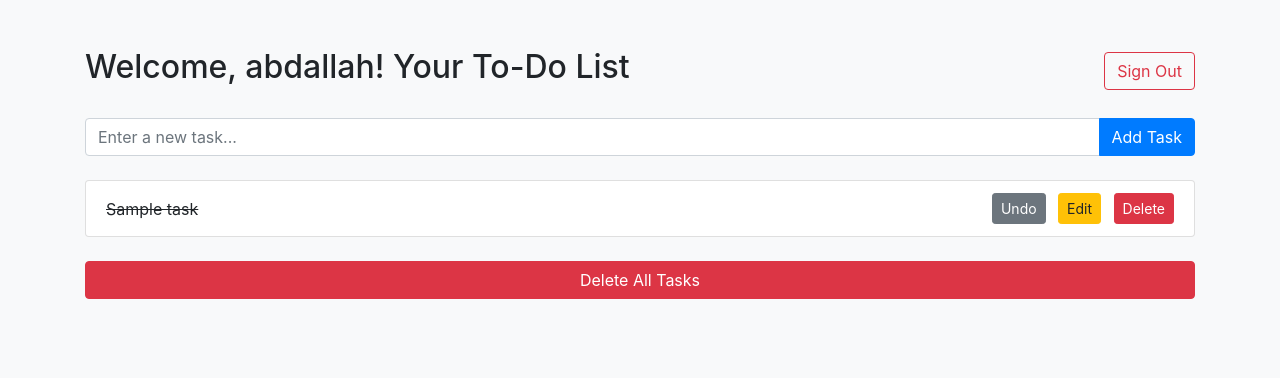
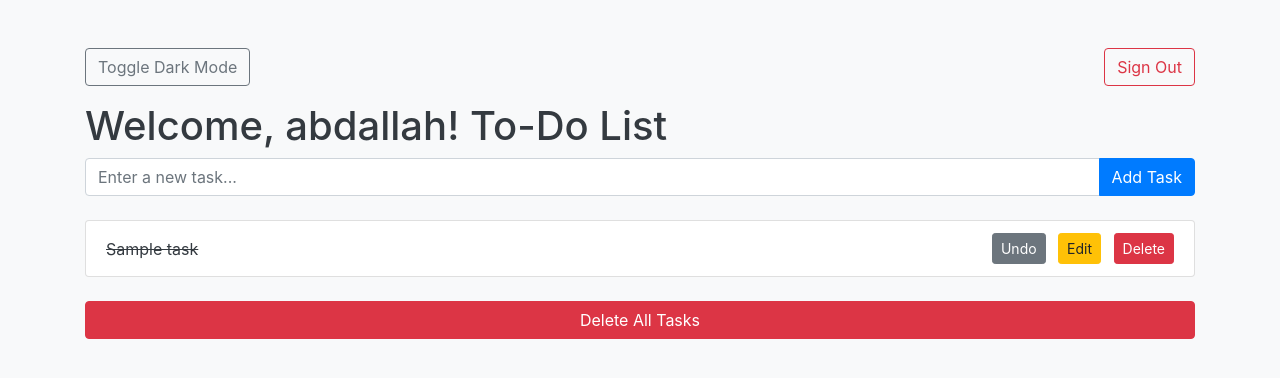
Before and after one commit to AbdullahSaidAbdeaaziz/to_do_list, a Django app: page /tasks/ in a window 1280 px wide. Shown: the top 378 px of the page. Run offline with Django 5.2, Linux system fonts and the light colour scheme; a user stored in the database is signed in; tables that the repository leaves empty hold one stand-in row (values such as "Sample post"); some libraries are stand-ins or nearby versions.

Commit message:
adding dark mode btn

```diff
--- a/tasks/templates/tasks/index.html
+++ b/tasks/templates/tasks/index.html
@@ -4,18 +4,28 @@
 <head>
   <meta charset="UTF-8">
   <meta name="viewport" content="width=device-width, initial-scale=1.0">
+
   <title>To-Do List</title>
   <!-- Bootstrap CSS -->
   <link rel="stylesheet" href="https://maxcdn.bootstrapcdn.com/bootstrap/4.5.2/css/bootstrap.min.css">
 </head>
 
-<body class="bg-light">
+<body class="bg-light text-dark">
   <div class="container mt-5">
-    <!-- Header with Title and Sign Out Button -->
-    <div class="d-flex justify-content-between align-items-center mb-4">
-      <h2>Welcome, {{ request.user.username }}! Your To-Do List</h2>
-      <a href="{% url 'logout_user' %}" class="btn btn-outline-danger">Sign Out</a>
+    <!-- Header with Dark Mode Toggle and Sign Out Button -->
+    <div class="d-flex justify-content-between align-items-center mb-3">
+      <!-- Dark Mode Toggle -->
+      <button id="darkModeToggle" class="btn btn-outline-secondary">
+        Toggle Dark Mode
+      </button>
+
+      <!-- Sign Out Button -->
+      <a href="{% url 'logout_user' %}" class="btn btn-outline-danger">
+        Sign Out
+      </a>
     </div>
+
+    <h1>Welcome, {{ user.username }}! To-Do List</h1>
 
     <!-- Form for Adding New Tasks -->
     <form method="POST" class="mb-4">
@@ -57,16 +67,16 @@
         </div>
       </li>
       {% empty %}
-      <li class="list-group-item text-center">No tasks added yet!</li>
+      <li class="list-group-item text-dark text-center">No tasks added yet!</li>
       {% endfor %}
     </ul>
     {% if tasks %}
     <!-- Delete All Tasks Button -->
     <form method="POST" action="{% url 'delete_all_task' %}" class="mt-4"
-    onsubmit="return confirm('Are you sure you want to delete all tasks?');">
-    {% csrf_token %}
-    <button type="submit" class="btn btn-danger btn-block">Delete All Tasks</button>
-    {% endif %}
+      onsubmit="return confirm('Are you sure you want to delete all tasks?');">
+      {% csrf_token %}
+      <button type="submit" class="btn btn-danger btn-block">Delete All Tasks</button>
+      {% endif %}
     </form>
   </div>
 
@@ -74,6 +84,40 @@
   <script src="https://code.jquery.com/jquery-3.5.1.slim.min.js"></script>
   <script src="https://cdn.jsdelivr.net/npm/popper.js@1.16.1/dist/umd/popper.min.js"></script>
   <script src="https://stackpath.bootstrapcdn.com/bootstrap/4.5.2/js/bootstrap.min.js"></script>
+  <script>
+    document.addEventListener("DOMContentLoaded", function () {
+      const darkModeToggle = document.getElementById("darkModeToggle");
+      const body = document.body;
+
+      // Check saved preference
+      const savedMode = localStorage.getItem("darkMode");
+      if (savedMode === "enabled") {
+        body.classList.remove("bg-light", "text-dark");
+        body.classList.add("bg-dark", "text-light");
+      }
+      // } else {
+      //   body.classList.remove('bg-dark', 'text-light');
+      //   body.classList.add('bg-light', 'text-dark');
+      // }
+
+      // Toggle dark mode
+      darkModeToggle.addEventListener("click", function () {
+        body.classList.toggle("bg-light");
+        body.classList.toggle("text-dark");
+        body.classList.toggle("bg-dark");
+        body.classList.toggle("text-light");
+
+        // Save preference
+        if (body.classList.contains("bg-dark")) {
+          localStorage.setItem("darkMode", "enabled");
+        } else {
+          localStorage.setItem("darkMode", "disabled");
+        }
+      });
+    });
+  </script>
+
+
 </body>
 
 </html>
--- a/todolist/settings.py
+++ b/todolist/settings.py
@@ -119,6 +119,8 @@ USE_TZ = True
 # https://docs.djangoproject.com/en/5.1/howto/static-files/
 
 STATIC_URL = "static/"
+STATICFILES_DIRS = [
+]
 
 # Default primary key field type
 # https://docs.djangoproject.com/en/5.1/ref/settings/#default-auto-field
```
Also changed, not shown: db.sqlite3.
